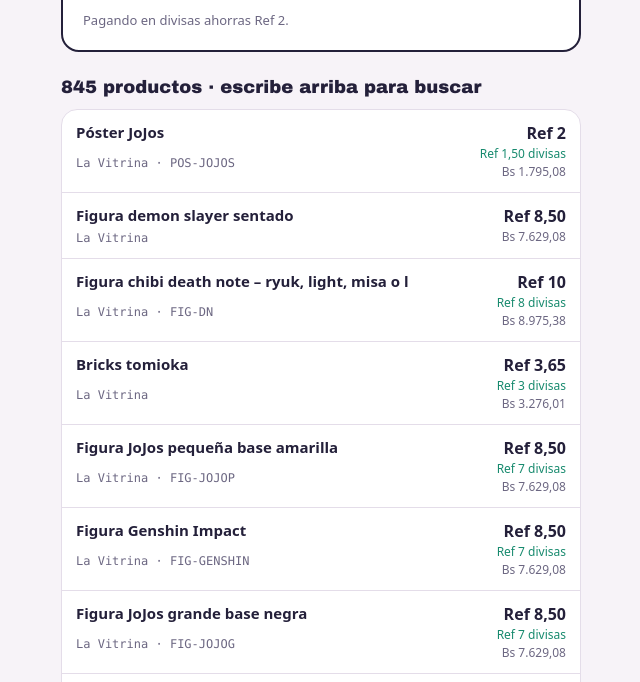
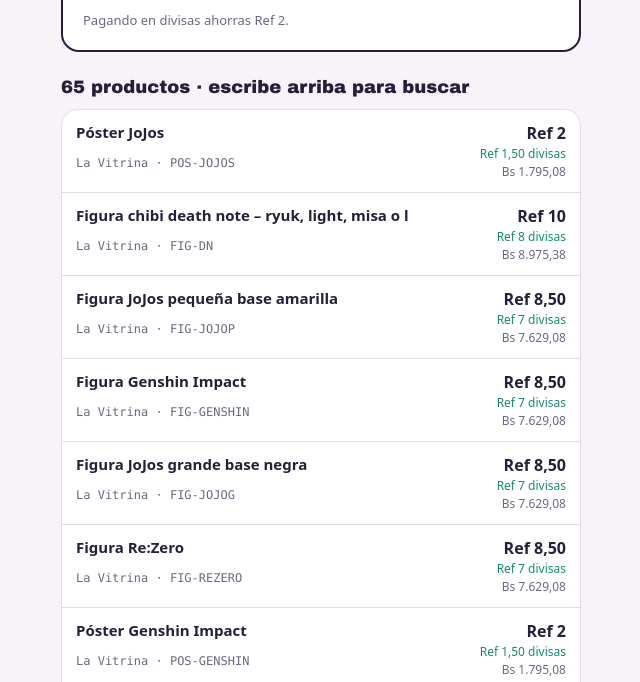
Before and after one commit to TheMCDM/precios-la-vitrina, a plain HTML site: page index.html in a window 1280 px wide. Shown: the part 675-1357 px from the top of the page, without its empty margins (319-959 px from the left). Drawn offline with Linux system fonts and the light colour scheme; a web font is replaced by a local one.

Commit message:
Mostrar solo productos con código
Co-Authored-By: Claude Opus 5.5 <noreply@anthropic.com>
Claude-Session: https://claude.ai/code/session_01HXqQQVsBWkfuBdWsxXDT7D

```diff
--- a/index.html
+++ b/index.html
@@ -234,6 +234,7 @@ async function loadProducts(){
       const j = await (await fetch(f + "?" + Date.now())).json();
       for(const r of j.productos){
         const sku = r[1] || "";
+        if(!sku) continue; // por ahora solo productos con código de barras
         const ov = sku.split("|").map(norm).map(c => OVERRIDE_BS[c]).find(Boolean) || null;
         all.push([cleanName(r[0]), sku, tienda, r[3], r[4], r[2] || "", ov]);
       }
```
